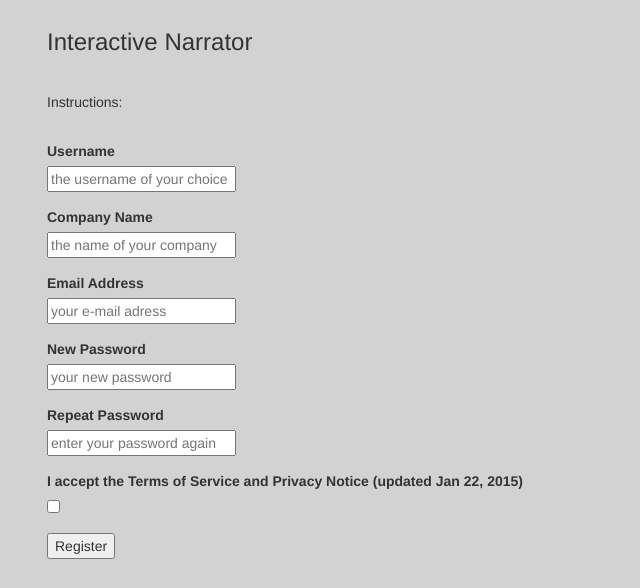
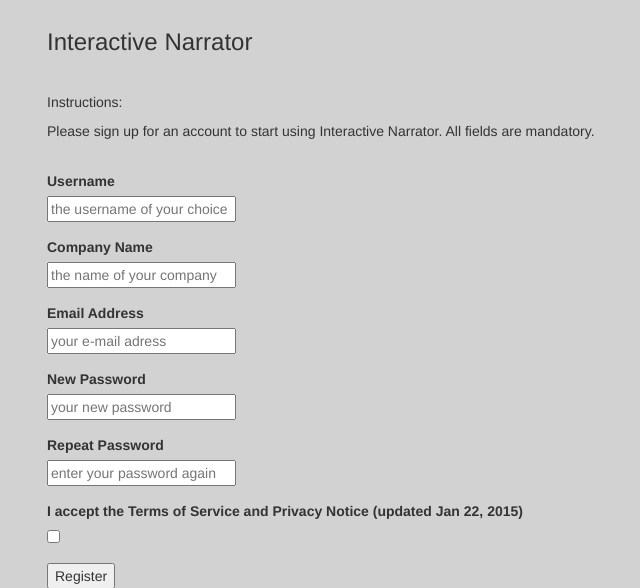
Before and after one commit to RELabUU/Interactive-Narrator, a Flask app: page /register in a window 1280 px wide. Shown: the part 51-639 px from the top of the page, without its empty margins (23-663 px from the left). Run offline with Flask 2, Linux system fonts and the light colour scheme; some libraries are stand-ins or nearby versions.

Commit message:
minor changes for stability

```diff
--- a/app/app.py
+++ b/app/app.py
@@ -125,18 +125,22 @@ def do_admin_login():
             check_user = sqlsession.query(User).filter(User.username.in_([POST_USERNAME]))
 
             user_exists = check_user.first()
-            print(user_exists.password)
-            # if the password matches the username, log the user in
-            if sha256_crypt.verify(POST_PASSWORD, user_exists.password):
-                print(check_user)
-            # if check_user:
-                session['logged_in'] = True
-                flash('thanks!')
-                print('succes')
-                return redirect(url_for('show_dash'))
+            # print(user_exists.password)
+            if user_exists:
+                flash('Wrong username/password, please try again')
+                # if the password matches the username, log the user in
+                if sha256_crypt.verify(POST_PASSWORD, user_exists.password):
+                    print(check_user)
+                # if check_user:
+                    session['logged_in'] = True
+                    flash('Thanks for loggin in!')
+                    print('succes')
+                    return redirect(url_for('show_dash'))
+                else:
+                    flash('Sorry, wrong password')
+                    print('failure')
+                    return render_template('login.html')
             else:
-                flash('sorry, wrong password')
-                print('failure')
                 return render_template('login.html')
     else:
         return render_template('dashboard.html')
@@ -176,7 +180,7 @@ def sprint_detail(sprint_id):
     return render_template('set_detail.html',
                            set=set)
 
-#  route for getting the form info (company/sprint) and putting it into the database
+#  OLD! route for getting the form info (company/sprint) and putting it into the database
 @app.route('/form2', methods=['GET', 'POST'])
 def form2():
     # use the form class from form.py
--- a/app/templates/register.html
+++ b/app/templates/register.html
@@ -7,9 +7,9 @@
 
         <h3>Interactive Narrator</h3>
         <br>
-        <h5>Instructions:</h5>
+        <h5>Instructions: </h5>
         <p>
-
+            Please sign up for an account to start using Interactive Narrator. All fields are mandatory.
         </p>
 
         <br>
```
Also changed, not shown: app/app.db.
